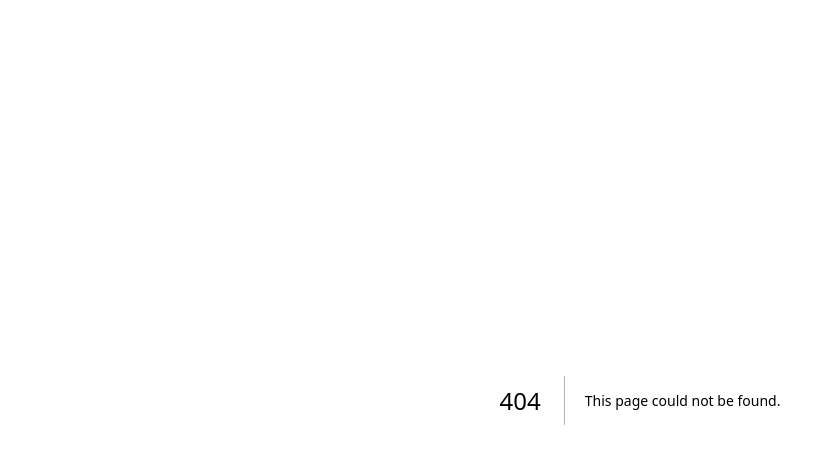
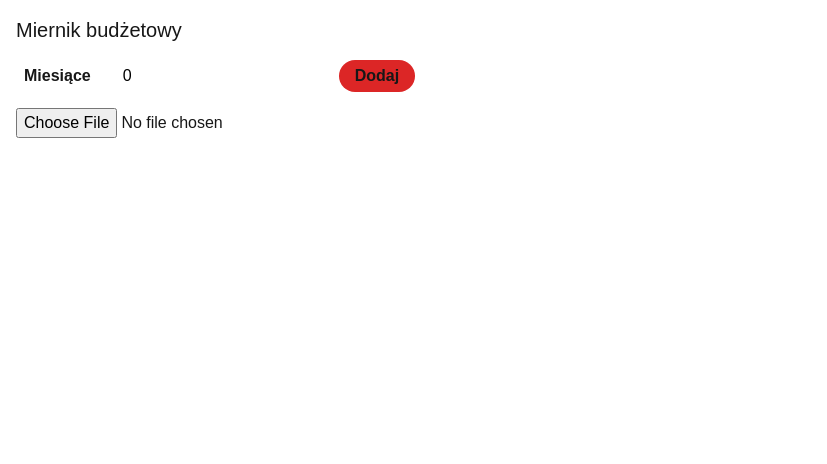
Before and after one commit to Soberek/edureport-app, a Next.js app: page /miernik in a window 1280 px wide. Before the commit this address had no page. Shown: the top 464 px of the page, without its empty margins (0-827 px from the left). Built offline with nearby package versions, Linux system fonts and the light colour scheme.

Commit message:
feat: excel uploader function and display on page

```diff
--- /dev/null
+++ b/src/app/components/ExcelUploader.tsx
@@ -0,0 +1,161 @@
+import React, { useState, ChangeEvent } from "react";
+import * as XLSX from "XLSX";
+import moment from "moment";
+
+interface ExcelRow {
+  [key: string]: string | number;
+}
+
+const ExcelUploader: React.FC = () => {
+  const [data, setData] = useState<ExcelRow[]>([]);
+  const [monthInput, setMonthInput] = useState<number | null>(null);
+  const [months, setMonths] = useState<number[]>([]);
+
+  const handleFileUpload = (e: ChangeEvent<HTMLInputElement>) => {
+    const blob_xlsx_file = e.target.files?.[0];
+    if (!blob_xlsx_file) return;
+
+    const reader = new FileReader();
+
+    reader.onloadstart = () => {
+      console.log("Loading file start....");
+    };
+
+    reader.onloadend = () => {
+      console.log("Loading file end...");
+    };
+
+    reader.onload = (evt: ProgressEvent<FileReader>) => {
+      const array_buffer = evt.target?.result;
+
+      if (array_buffer instanceof ArrayBuffer) {
+        const wb = XLSX.read(array_buffer, { type: "array" });
+        const wsname = wb.SheetNames[0];
+        const ws = wb.Sheets[wsname];
+        const data = XLSX.utils.sheet_to_json(ws, { raw: false }) as ExcelRow[];
+
+        agregateData(data);
+
+        console.log(data);
+        setData(data);
+      }
+    };
+
+    reader.readAsArrayBuffer(blob_xlsx_file);
+  };
+
+  function handleMonthsChange(event: React.ChangeEvent<HTMLFormElement>) {
+    event.preventDefault();
+
+    if (monthInput)
+      setMonths((prevMonths) => {
+        const find = prevMonths.find((el) => el === monthInput);
+        if (find) return prevMonths;
+        return [...prevMonths, monthInput];
+      });
+    console.log(months);
+  }
+
+  function handleMonthsInput(event: React.ChangeEvent<HTMLInputElement>) {
+    const value = Number(event.target.value);
+
+    if (!isNaN(value)) {
+      setMonthInput(value);
+    }
+  }
+
+  function agregateData(
+    data: {
+      [key: string]: string | number;
+      ["Typ działania"]: string;
+      ["Liczba ludzi"]: number;
+      ["Liczba działań"]: number;
+    }[]
+  ) {
+    const agregated_data: {
+      [key: string]: {
+        [key: string]: { people: number; action_number: number };
+      };
+    } = {};
+
+    data.forEach((row) => {
+      const program_type = row["Typ programu"];
+      const program_name = row["Nazwa programu"];
+      const people_count = Number(row["Liczba ludzi"]);
+      const action_count = Number(row["Liczba działań"]);
+
+      const date = moment(row["Data"], "YYYY-MM-DD"); // Assume date format is YYYY-MM-DD
+      const month = date.month() + 1; // moment months are 0-indexed
+
+      console.log(date);
+
+      //   tworzy typy programów
+      if (!agregated_data[program_type]) {
+        agregated_data[program_type] = {};
+      }
+      //   tworzy nazwy programów
+      if (!agregated_data[program_type][program_name]) {
+        agregated_data[program_type][program_name] = {
+          people: 0,
+          action_number: 0
+        };
+      }
+
+      if (!isNaN(people_count) && !isNaN(action_count))
+        agregated_data[program_type][program_name].people += people_count;
+      agregated_data[program_type][program_name].action_number += action_count;
+    });
+
+    console.log(agregated_data);
+  }
+
+  return (
+    <div className="p-4">
+      <h1 className="mb-4 text-xl">Miernik budżetowy</h1>
+      <div className="flex flex-col gap-4">
+        <form onSubmit={handleMonthsChange} className="flex flex-row gap-4">
+          <label className="font-bold py-1 px-2">Miesiące</label>
+          <input
+            type="number"
+            className="w-52 py-1 px-2 text-black"
+            placeholder="Podaj miesiąc"
+            onChange={handleMonthsInput}
+            value={monthInput || 0}
+            max={12}
+            min={1}
+            required
+          />
+          <button
+            type="submit"
+            className="px-4 py-1 rounded-full bg-red-600 font-bold hover:bg-red-400 hover:-translate-y-1 transition-all"
+          >
+            Dodaj
+          </button>
+        </form>
+        <input type="file" accept=".xlsx, .xls" onChange={handleFileUpload} />
+      </div>
+      {data.length > 0 && (
+        <table>
+          <thead>
+            <tr>
+              {Object.keys(data[0]).map((key) => (
+                <th key={key}>{key}</th>
+              ))}
+            </tr>
+          </thead>
+          <tbody>
+            {data.map((row, index) => (
+              <tr key={index}>
+                {Object.values(row).map((value, i) => (
+                  <td key={i}>{value.toString()}</td>
+                ))}
+              </tr>
+            ))}
+          </tbody>
+        </table>
+      )}
+    </div>
+  );
+};
+
+export default ExcelUploader;
--- /dev/null
+++ b/src/app/miernik/page.tsx
@@ -0,0 +1,11 @@
+"use client";
+
+import ExcelUploader from "../components/ExcelUploader";
+
+export default function Miernik() {
+  return (
+    <div>
+      <ExcelUploader />
+    </div>
+  );
+}
```
